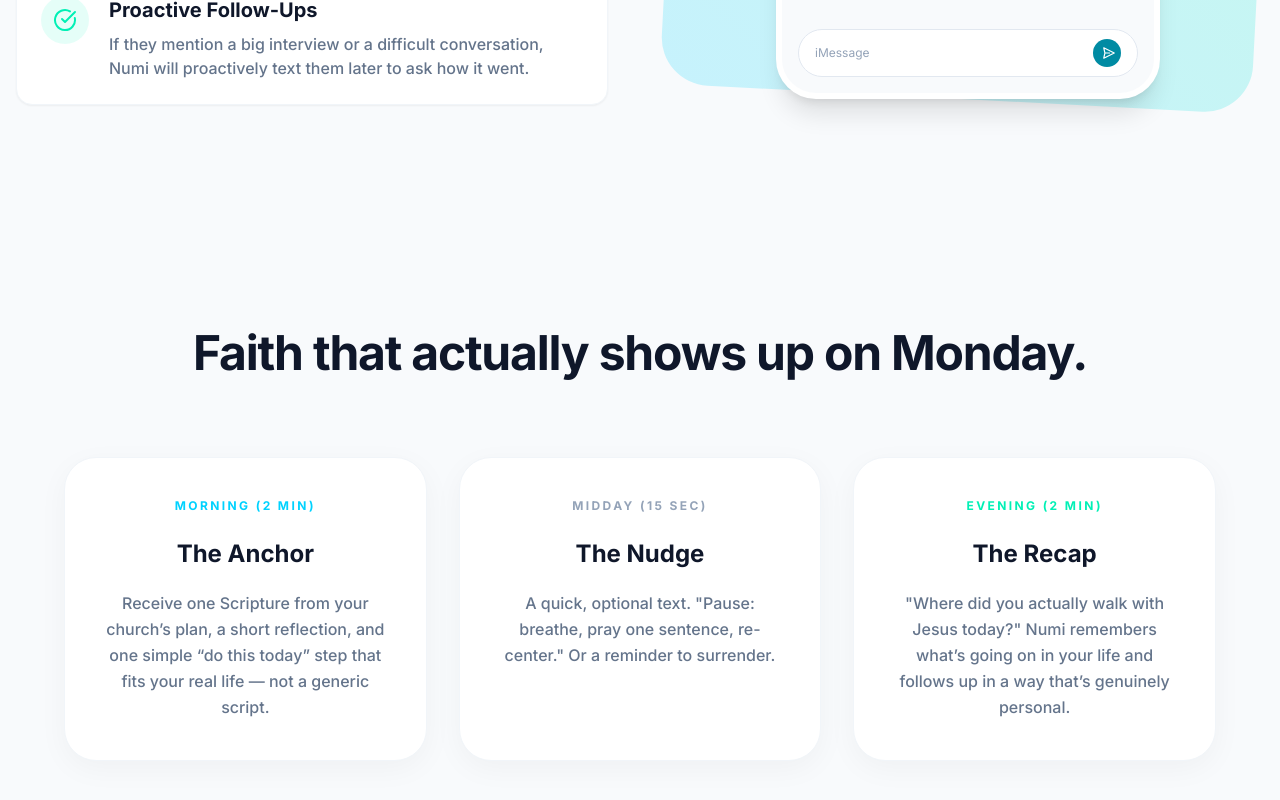
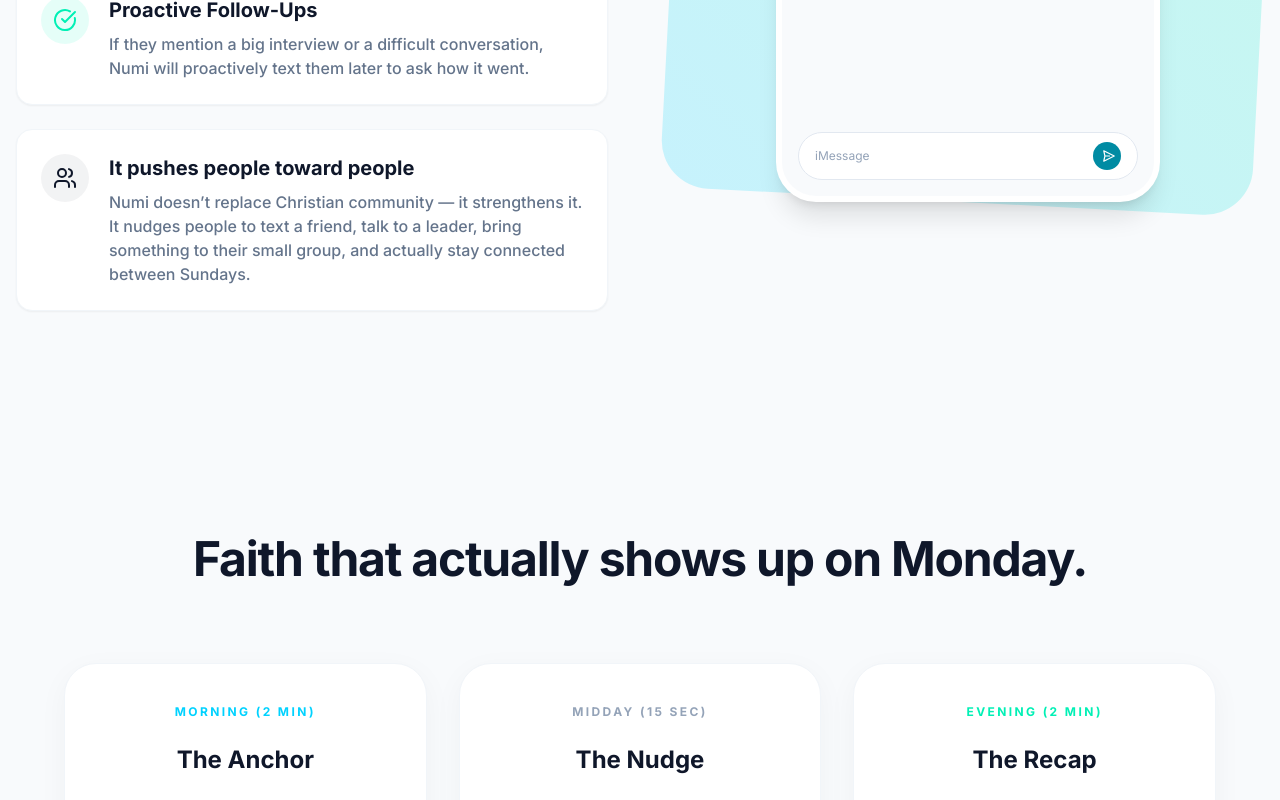
Before and after one commit to tony-freedomology/numi-landing, a Next.js app: page /numi-landing/ in a window 1280 px wide. Shown: the part 1300-2100 px from the top of the page. Built offline with nearby package versions, Linux system fonts and the light colour scheme.

Commit message:
copy: community-first nudges + objection handling

```diff
--- a/app/page.tsx
+++ b/app/page.tsx
@@ -23,7 +23,12 @@
   {
     icon: <UserCheck className="h-6 w-6 text-vibrant-cyan" />,
     question: "Is Numi trying to replace my pastor?",
-    answer: "No. Numi is a tool for pastors, not a replacement for them. It pushes your congregation TOWARD your church community and aligns with your specific teaching.",
+    answer: "No. Numi is a tool for pastors, not a replacement for them. It’s designed to strengthen real discipleship relationships and push people TOWARD community — small groups, prayer partners, and pastoral care when needed.",
+  },
+  {
+    icon: <Users className="h-6 w-6 text-vibrant-jade" />,
+    question: "Shouldn’t people just text a friend instead of an AI?",
+    answer: "Yes — deep relationships are the goal. Numi doesn’t compete with that; it reinforces it. It helps people take a first step (especially when they’re stuck or isolated), and then it nudges them toward real people with practical prompts like “reach out to someone,” “bring this to your small group,” or “talk to a pastor.”",
   },
   {
     icon: <BookOpen className="h-6 w-6 text-vibrant-jade" />,
@@ -54,6 +59,10 @@
   {
     question: "How much does it cost?",
     answer: "Numi is a B2B platform — individuals never pay. Churches subscribe based on congregation size, starting at $99/mo for up to 250 members. We offer pilot pricing for early partners."
+  },
+  {
+    question: "What if some people in my church don’t want anything to do with AI?",
+    answer: "That’s okay. This is opt-in, not a new requirement. The goal isn’t to replace real discipleship — it’s to give people an extra tool during the week. For many churches, even 10–20% adoption is enough to create meaningful fruit without dividing the room."
   }
 ];
 
@@ -142,6 +151,16 @@
                   <div>
                     <h3 className="text-xl font-bold text-slate-900">Proactive Follow-Ups</h3>
                     <p className="mt-2 text-slate-500 font-medium">If they mention a big interview or a difficult conversation, Numi will proactively text them later to ask how it went.</p>
+                  </div>
+                </div>
+
+                <div className="bg-white border border-slate-100 shadow-sm rounded-2xl p-6 flex gap-5 items-start">
+                  <div className="flex-shrink-0 flex h-12 w-12 items-center justify-center rounded-full bg-slate-900/5 text-slate-900">
+                    <Users className="h-6 w-6" />
+                  </div>
+                  <div>
+                    <h3 className="text-xl font-bold text-slate-900">It pushes people toward people</h3>
+                    <p className="mt-2 text-slate-500 font-medium">Numi doesn’t replace Christian community — it strengthens it. It nudges people to text a friend, talk to a leader, bring something to their small group, and actually stay connected between Sundays.</p>
                   </div>
                 </div>
               </div>
```
